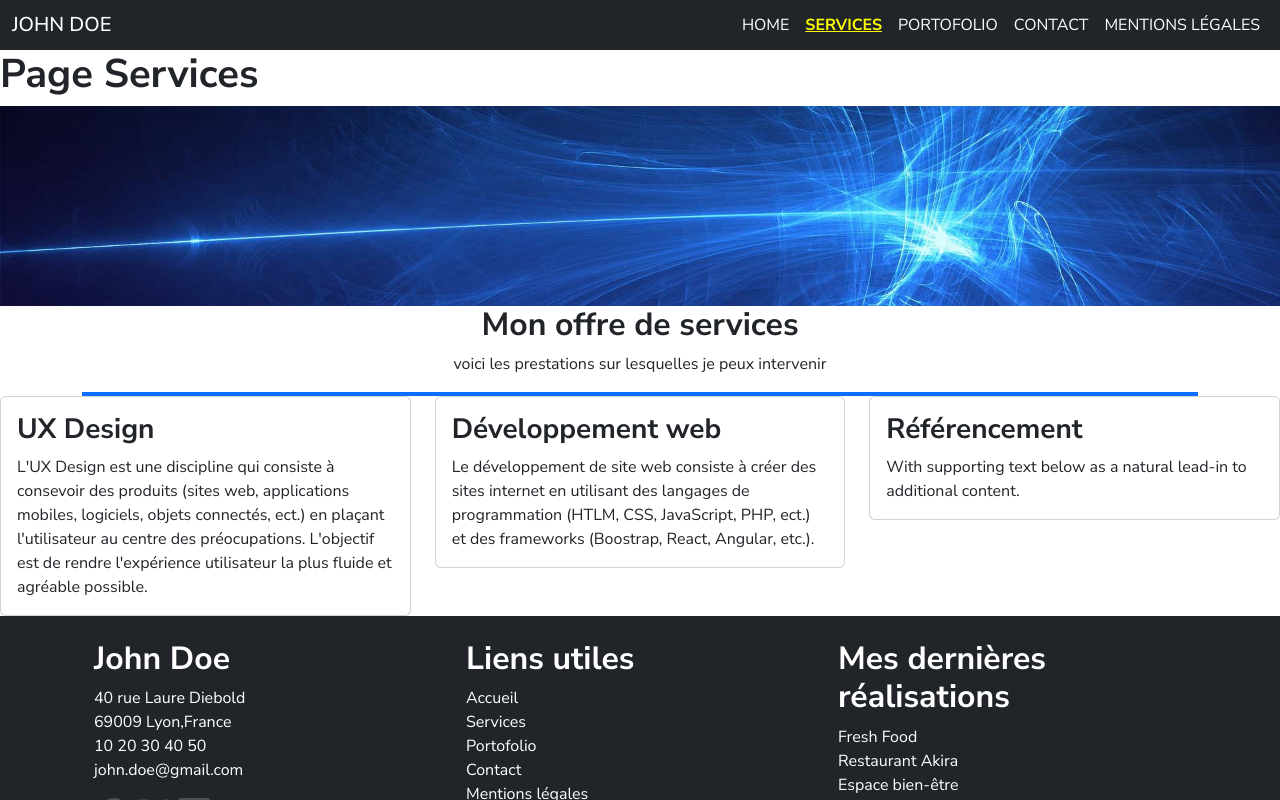
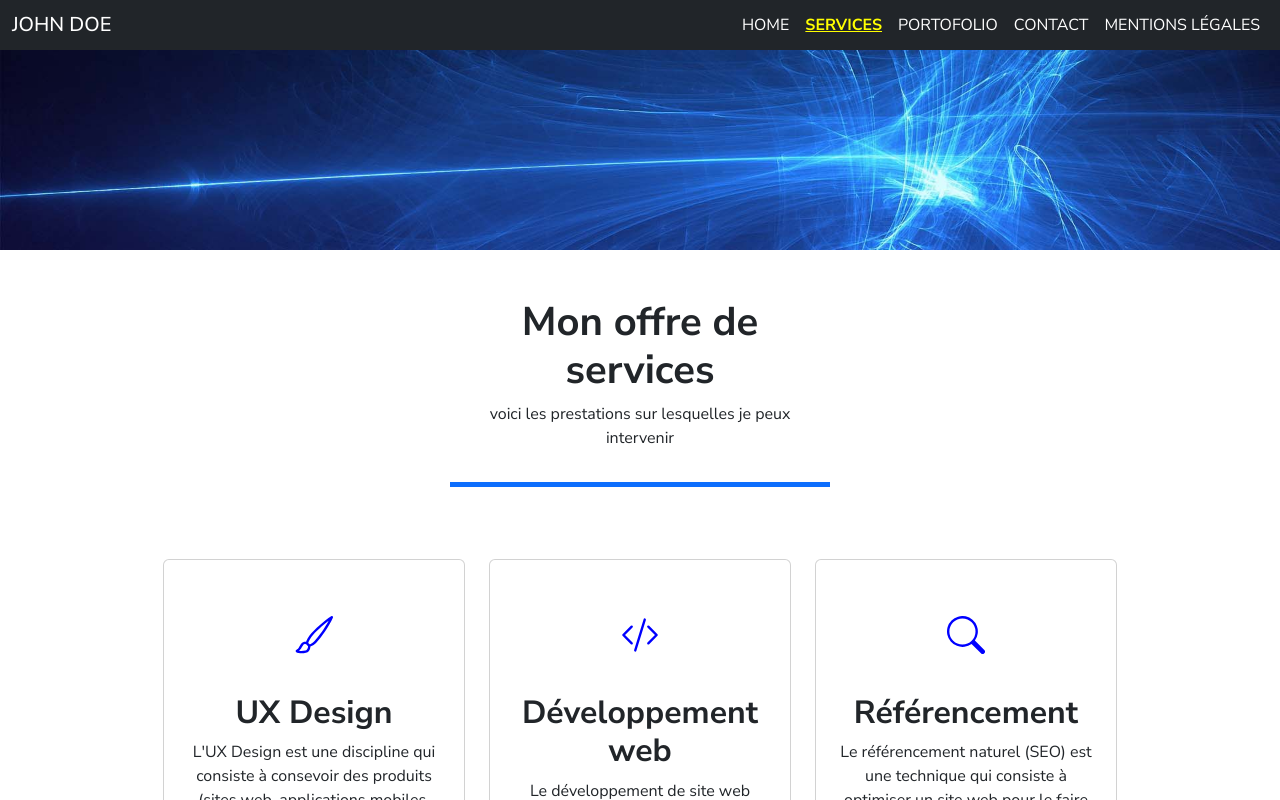
Before and after one commit to CL4P-TP-afk/Devoir_Creez_portfolio_React, a React (Vite) app in the folder app/: page /services in a window 1280 px wide. Shown: the top 800 px of the page. Built offline with nearby package versions, Linux system fonts and the light colour scheme.

Commit message:
dimention et position, contenu fini .reste a travailler le survol des card

```diff
--- a/app/src/components/Footer.jsx
+++ b/app/src/components/Footer.jsx
@@ -17,9 +17,9 @@
       <footer className="bg-dark ">
         <div className="container p-4">
           <div className="row">
-            <div className="col-lg-4 col-md-4 mb-4 mb-md-0 text-start ">
-              <h2 className="text-white">John Doe</h2>
-              <address className="text-white">
+            <div className="col-lg-4 col-md-4 mb-4 mb-md-0 text-start text-white">
+              <h2 className=" fs-4">John Doe</h2>
+              <address>
                 40 rue Laure Diebold <br></br>
                 69009 Lyon,France<br></br>
                 <Link
@@ -83,7 +83,7 @@
             </div>
 
             <div className="col-lg-4 col-md-4 mb-4 mb-md-0 text-white">
-              <h2 className="">Liens utiles</h2>
+              <h2 className=" fs-4">Liens utiles</h2>
               <ul className="list-unstyled mb-0 ">
                 <Lien lien="Accueil" page="/" />
                 <Lien lien="Services" page="/services" />
@@ -94,7 +94,7 @@
             </div>
 
             <div className="col-lg-4 col-md-4 mb-4 mb-md-0 text-white">
-              <h2 className=" ">Mes dernières réalisations</h2>
+              <h2 className=" fs-4 ">Mes dernières réalisations</h2>
               <ul className="list-unstyled">
                 <Lien lien="Fresh Food" page="/portfolio" />
                 <Lien lien="Restaurant Akira" page="/portfolio" />
--- a/app/src/components/links-styles.css
+++ b/app/src/components/links-styles.css
@@ -17,7 +17,6 @@
 }
 
 .social {
-
     fill: #495057;
 }
 
--- a/app/src/pages/Services.jsx
+++ b/app/src/pages/Services.jsx
@@ -1,47 +1,66 @@
+import "./services.css";
 
 const Services = () => {
     return (
         <>
-            <h1>Page Services</h1>
+
 
             <img src="./src/assets/images/banner.jpg" alt="ligne lumineuse droite puis partant dans tous les sens sur fond bleu foncé" class="img-fluid w-100" />
 
-            <div className="container text-center">
-
-                <div className="text-center border-bottom border-primary border-4 ">
-                    <h2>Mon offre de services</h2>
-                    <p>voici les prestations sur lesquelles je peux intervenir</p>
+            <div className="container text-center ">
+                <div class="row justify-content-center my-5 ">
+                    <div className="col-4 text-center border-bottom border-primary border-5 ">
+                        <h1>Mon offre de services</h1>
+                        <p className="pb-3">voici les prestations sur lesquelles je peux intervenir</p>
+                    </div>
                 </div>
-
             </div>
-                <div class="row">
-                    <div class="col-md-4 ">
-                        <div class="card">
-                            <div class="card-body">
-                                <h3 class="card-title">UX Design</h3>
-                                <p class="card-text">L'UX Design est une discipline qui consiste à consevoir des produits (sites web, applications mobiles, logiciels,
-                                    objets connectés, ect.) en plaçant l'utilisateur au centre des préocupations. L'objectif est de rendre l'expérience utilisateur
-                                    la plus fluide et agréable possible.
-                                </p>
+                <div class="row justify-content-center my-5 py-4">
+                    <div class="col-md-3 ">
+                        <div class="card h-100 text-center card-services">
+                            <div class="card-body ">
+                                <div className="my-4 py-3">
+                                    <svg xmlns="http://www.w3.org/2000/svg" width="38" height="38" fill="blue" class="bi bi-brush " viewBox="0 0 16 16">
+                                    <path d="M15.825.12a.5.5 0 0 1 .132.584c-1.53 3.43-4.743 8.17-7.095 10.64a6.1 6.1 0 0 1-2.373 1.534c-.018.227-.06.538-.16.868-.201.659-.667 1.479-1.708 1.74a8.1 8.1 0 0 1-3.078.132 4 4 0 0 1-.562-.135 1.4 1.4 0 0 1-.466-.247.7.7 0 0 1-.204-.288.62.62 0 0 1 .004-.443c.095-.245.316-.38.461-.452.394-.197.625-.453.867-.826.095-.144.184-.297.287-.472l.117-.198c.151-.255.326-.54.546-.848.528-.739 1.201-.925 1.746-.896q.19.012.348.048c.062-.172.142-.38.238-.608.261-.619.658-1.419 1.187-2.069 2.176-2.67 6.18-6.206 9.117-8.104a.5.5 0 0 1 .596.04M4.705 11.912a1.2 1.2 0 0 0-.419-.1c-.246-.013-.573.05-.879.479-.197.275-.355.532-.5.777l-.105.177c-.106.181-.213.362-.32.528a3.4 3.4 0 0 1-.76.861c.69.112 1.736.111 2.657-.12.559-.139.843-.569.993-1.06a3 3 0 0 0 .126-.75zm1.44.026c.12-.04.277-.1.458-.183a5.1 5.1 0 0 0 1.535-1.1c1.9-1.996 4.412-5.57 6.052-8.631-2.59 1.927-5.566 4.66-7.302 6.792-.442.543-.795 1.243-1.042 1.826-.121.288-.214.54-.275.72v.001l.575.575zm-4.973 3.04.007-.005zm3.582-3.043.002.001h-.002z"/>
+                                    </svg>
+                                </div>
+                                <h2 class="card-title">UX Design</h2>
+                                    <p class="card-text">L'UX Design est une discipline qui consiste à consevoir des produits (sites web, applications mobiles, logiciels,
+                                        objets connectés, ect.) en plaçant l'utilisateur au centre des préocupations. L'objectif est de rendre l'expérience utilisateur
+                                        la plus fluide et agréable possible.
+                                    </p>
 
                             </div>
                         </div>
                     </div>
-                    <div class="col-md-4">
-                        <div class="card">
+                    <div class="col-md-3">
+                        <div class="card h-100 text-center">
                             <div class="card-body">
-                                <h3 class="card-title">Développement web</h3>
+                            <div className="my-4 py-3">
+                            <svg xmlns="http://www.w3.org/2000/svg" width="38" height="38" fill="blue" class="bi bi-code-slash" viewBox="0 0 16 16">
+                            <path d="M10.478 1.647a.5.5 0 1 0-.956-.294l-4 13a.5.5 0 0 0 .956.294zM4.854 4.146a.5.5 0 0 1 0 .708L1.707 8l3.147 3.146a.5.5 0 0 1-.708.708l-3.5-3.5a.5.5 0 0 1 0-.708l3.5-3.5a.5.5 0 0 1 .708 0m6.292 0a.5.5 0 0 0 0 .708L14.293 8l-3.147 3.146a.5.5 0 0 0 .708.708l3.5-3.5a.5.5 0 0 0 0-.708l-3.5-3.5a.5.5 0 0 0-.708 0"/>
+                            </svg>
+                            </div>
+                                <h2 class="card-title">Développement web</h2>
                                 <p class="card-text">Le développement de site web consiste à créer des sites internet en utilisant des langages de
                                     programmation (HTLM, CSS, JavaScript, PHP, ect.) et des frameworks (Boostrap, React, Angular, etc.). </p>
 
                             </div>
                         </div>
                     </div>
-                    <div class="col-md-4">
-                        <div class="card">
+                    <div class="col-md-3">
+                        <div class="card h-100 text-center">
                             <div class="card-body">
-                                <h3 class="card-title">Référencement</h3>
-                                <p class="card-text">With supporting text below as a natural lead-in to additional content.</p>
+                            <div className="my-4 py-3">
+                            <svg xmlns="http://www.w3.org/2000/svg" width="38" height="38" fill="blue" class="bi bi-search" viewBox="0 0 16 16">
+                            <path d="M11.742 10.344a6.5 6.5 0 1 0-1.397 1.398h-.001q.044.06.098.115l3.85 3.85a1 1 0 0 0 1.415-1.414l-3.85-3.85a1 1 0 0 0-.115-.1zM12 6.5a5.5 5.5 0 1 1-11 0 5.5 5.5 0 0 1 11 0"/>
+                            </svg>
+                            </div>
+                                <h2 class="card-title">Référencement</h2>
+                                <p class="card-text">Le référencement naturel (SEO) est une technique qui consiste à optimiser un site web pour le faire remonter
+                                    dans les résultats des moteurs de recherche (Google, bing, Yahoo, ect.). L'objectif est d'attirer un maximum de visiteurs qualifiés
+                                    sur le site.
+                                </p>
 
                             </div>
                         </div>
--- /dev/null
+++ b/app/src/pages/services.css
@@ -0,0 +1,4 @@
+.card-services :hover {
+    box-shadow: 0 0.5rem 1rem  rgb(99, 99, 99) ;
+    background-color: #efefef;
+}
```
